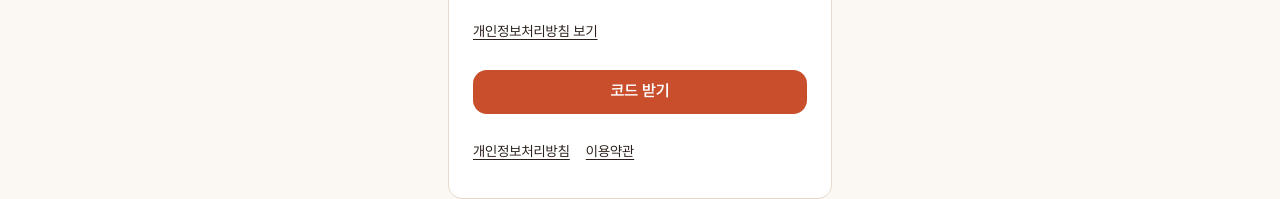
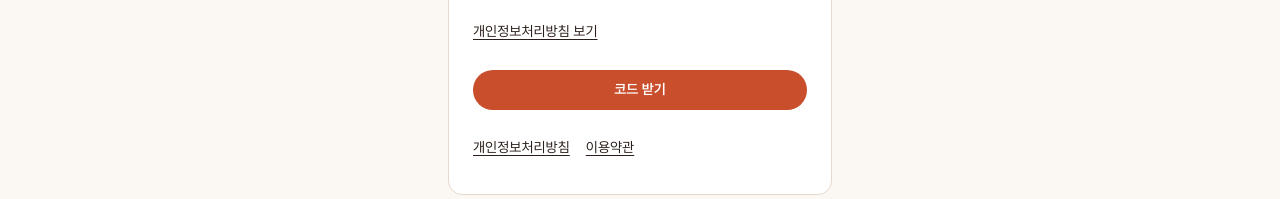
Before and after one commit to ckdgus222/client-review, a React (Vite) app in the folder web/: page /app/login in a window 1280 px wide. Shown: the part 325-524 px from the top of the page. Built offline with nearby package versions, Linux system fonts and the light colour scheme.

Commit message:
feat: style action buttons with accessible touch targets

```diff
--- a/web/src/components/Button.module.css
+++ b/web/src/components/Button.module.css
@@ -1,9 +1,9 @@
 .button {
-  /* 손가락으로 누르기 좋은 높이. 입력칸과 같아서 나란히 놓아도 줄이 맞는다. */
-  min-height: 44px;
-  padding: var(--space-2) var(--space-3);
+  min-height: 40px;
+  padding: 0.45rem 1.15rem;
   border: 1px solid transparent;
-  border-radius: var(--radius);
+  border-radius: var(--radius-pill);
+  font-size: var(--font-size-sm);
   font-weight: 600;
   cursor: pointer;
 }
@@ -13,17 +13,29 @@
   color: var(--color-on-accent);
 }
 
+.primary:hover:enabled {
+  background: var(--color-accent-hover);
+}
+
 .secondary {
   background: var(--color-surface);
   color: var(--color-text);
   border-color: var(--color-border-strong);
 }
 
-/* 반투명으로 흐리게 하면 검정 버튼이 진회색이 되어 눌리는 것처럼 보여서, 모양과 상관없이 같은 회색으로 바꾼다.
-   선택자가 2개(.button:disabled)라 .primary·.secondary(1개)보다 앞선다. */
+.secondary:hover:enabled {
+  background: var(--color-surface-subtle);
+}
+
 .button:disabled {
   background: var(--color-disabled-bg);
   color: var(--color-disabled-text);
   border-color: transparent;
   cursor: not-allowed;
 }
+
+@media (max-width: 959px), (pointer: coarse) {
+  .button {
+    min-height: 44px;
+  }
+}
```
Also changed, not shown: 1 other file (tests, documents, lock files or other folders).
